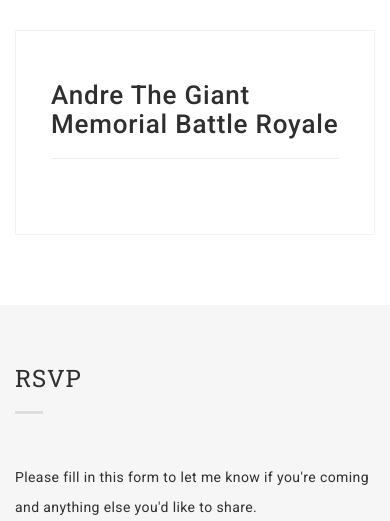
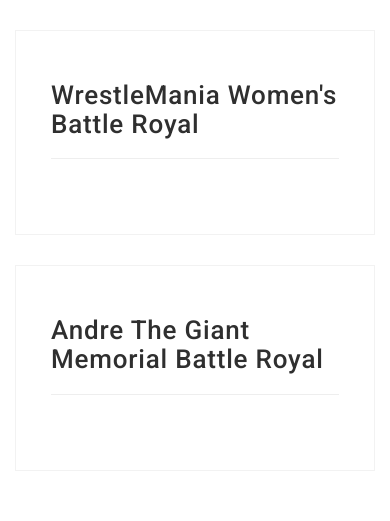
Before and after one commit to erixhartman/Mania2018, a plain HTML site: page index.html in a window 390 px wide. Shown: the part 5365-5886 px from the top of the page. Drawn offline with Linux system fonts and the light colour scheme.

Commit message:
add womens battle royal

```diff
--- a/index.html
+++ b/index.html
@@ -319,7 +319,24 @@
                         <div class="wrap-card">
                           <div class="card">
                             <h2 class="year">
-                              Andre The Giant Memorial Battle Royale
+                              WrestleMania Women's Battle Royal
+                            </h2>
+                            <hr>
+                            <div class="text-detail">
+                              <p>
+                              </p>
+                            </div>
+                          </div>
+                        </div>
+                      </div>
+                    </li>
+
+                    <li>
+                      <div class="col-md-6 col-sm-6">
+                        <div class="wrap-card">
+                          <div class="card">
+                            <h2 class="year">
+                              Andre The Giant Memorial Battle Royal
                             </h2>
                             <hr>
                             <div class="text-detail">
```
